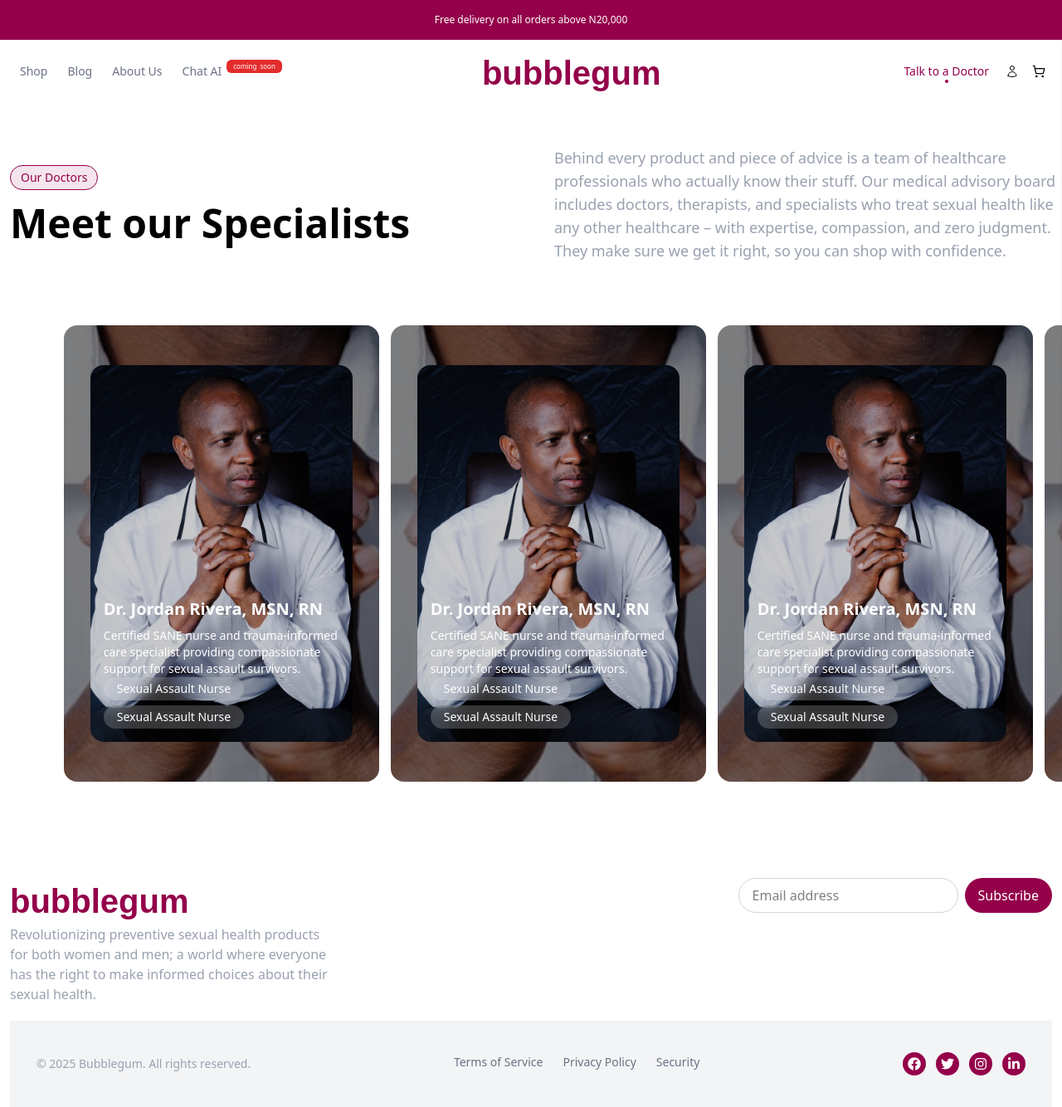
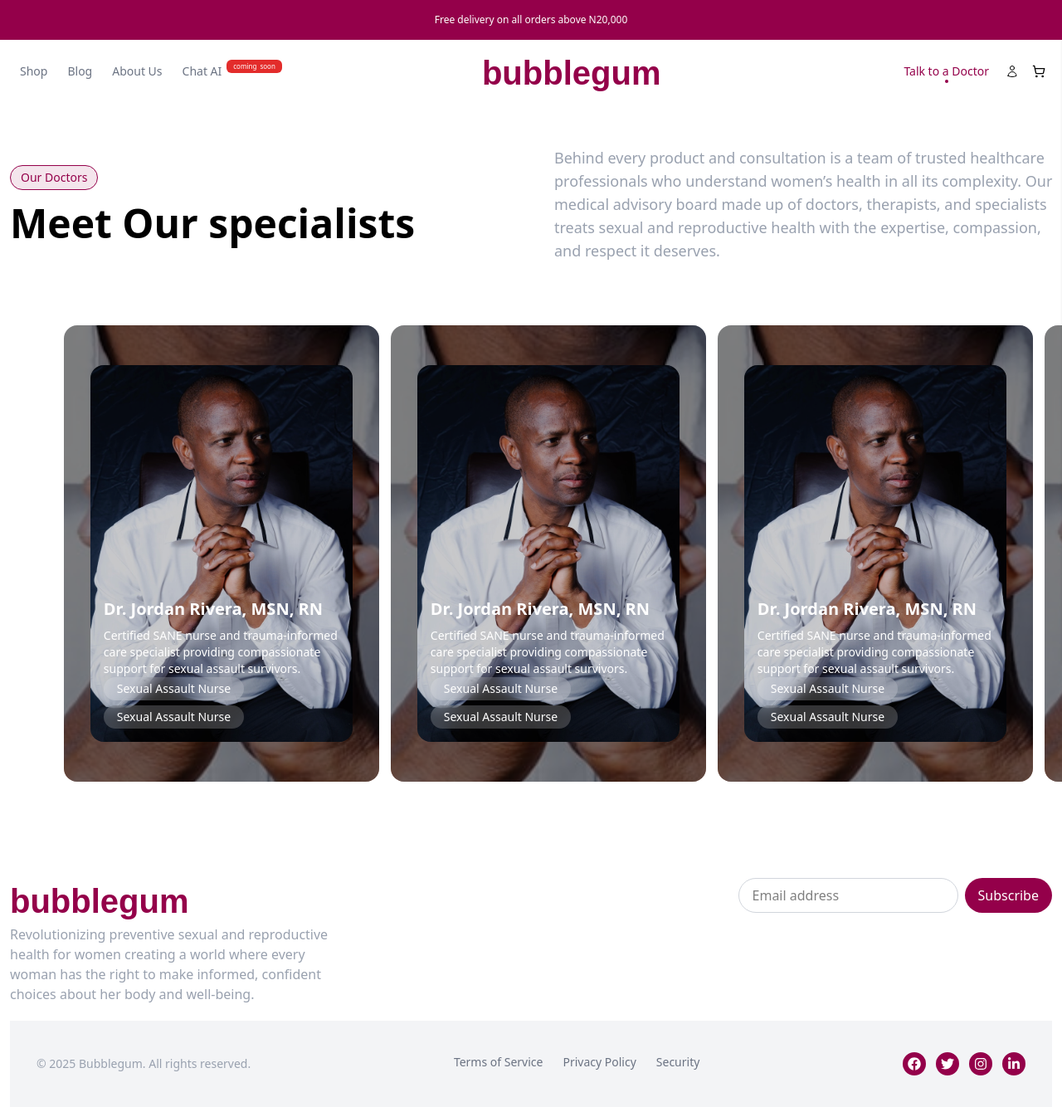
Before and after one commit to bubblegumhealth/Bubblegumhealth, a Next.js app: page /talk_to_a_doctor in a window 1280 px wide. Shown: the top 1334 px of the page at 83% size. Built offline with nearby package versions, Linux system fonts and the light colour scheme; a web font is replaced by a local one.

Commit message:
app UI update

```diff
--- a/src/components/organisms/Footer.js
+++ b/src/components/organisms/Footer.js
@@ -25,7 +25,8 @@ function Footer() {
                             </div>
                         </Link>
                         <div className='max-w-sm text-sm lg:text-base text-gray-400'>
-                            Revolutionizing preventive sexual health products for both women and men; a world where everyone has the right to make informed choices about their sexual health.
+                            Revolutionizing preventive sexual and reproductive health for women creating a world where every woman has the right to make informed, confident choices about her body and well-being.
+
                         </div>
                     </div>
                     <div>
--- a/src/components/organisms/OurDoctors.js
+++ b/src/components/organisms/OurDoctors.js
@@ -6,10 +6,11 @@ function OurDoctors() {
             <div className="max-w-7xl grid items-center md:grid-cols-2 pl-3 gap-11 mx-auto">
                 <div className="space-y-4">
                     <div className="inline-block text-sm font-medium px-3 py-1 border border-bub-primary rounded-full text-bub-primary bg-bub-primary/10">Our Doctors</div>
-                    <div className="text-5xl font-semibold">Meet our Specialists</div>
+                    <div className="text-5xl font-semibold">Meet Our specialists</div>
                 </div>
-                <div className="text-lg text-gray-400">
-                    Behind every product and piece of advice is a team of healthcare professionals who actually know their stuff. Our medical advisory board includes doctors, therapists, and specialists who treat sexual health like any other healthcare – with expertise, compassion, and zero judgment. They make sure we get it right, so you can shop with confidence.
+                <div className="text-lg text-gray-400 space-y-2">
+                    <div>Behind every product and consultation is a team of trusted healthcare professionals who understand women’s health in all its complexity. Our medical advisory board made up of doctors, therapists, and specialists treats sexual and reproductive health with the expertise, compassion, and respect it deserves.</div>
+                    {/* <div>They ensure that every recommendation is safe, reliable, and evidence-based — so you can make confident choices about your body and your well-being.</div> */}
                 </div>
             </div>
             <div className="w-screen">
--- a/src/pages/about_us.jsx
+++ b/src/pages/about_us.jsx
@@ -37,9 +37,10 @@ function Aboutus() {
                     <div className="space-y-8">
                         <div className="font-bold text-4xl">About Bubblegum</div>
                         <div className="text-xl">
-                            Our story started with a simple frustration: <span className='italic'>why is buying protection and other sexual products so unnecessarily awkward? </span>
+                            At Bubble Gum Health, we exist to give women the power to own their health decisions without shame or barriers. Strong women deserve strong solutions. We provide discreet access to contraceptives, pleasure kits, period care, pregnancy tests, and expert consultations all delivered with privacy, safety, and empowerment at the core.
+
                         </div>
-                        <div className="text-xl">Between the fluorescent-lit pharmacy aisles, judgmental stares, and products locked behind glass like they're precious jewels, we realized the whole experience was designed to make people feel embarrassed about taking care of themselves. That seemed pretty backwards to us.</div>
+                        {/* <div className="text-xl">Between the fluorescent-lit pharmacy aisles, judgmental stares, and products locked behind glass like they're precious jewels, we realized the whole experience was designed to make people feel embarrassed about taking care of themselves. That seemed pretty backwards to us.</div> */}
                     </div>
                     <div className="h-96 aboutBubblegum rounded-2xl" />
                 </div>
--- a/src/pages/index.jsx
+++ b/src/pages/index.jsx
@@ -26,9 +26,9 @@ export default function Home() {
     setBlogs(data);
   }
 
-    const gotoShop = () => {
-        window.open('https://shop.bubblegum.health', '_blank')
-    }
+  const gotoShop = () => {
+    window.open('https://shop.bubblegum.health', '_blank')
+  }
 
 
   useEffect(() => {
@@ -42,7 +42,7 @@ export default function Home() {
         <section className="bg-bub-primary text-white text-center py-20 px-4">
           <h1 className="text-4xl md:text-5xl space-y-1 font-[Playfair_Display,ui-serif,Georgia] font-bold mb-6">
             <div className="">Empowering Women's</div>
-            <div className="text-white/70">Sexual Health, Discreetly</div>
+            <div className="text-white/70">Health, Discreetly</div>
           </h1>
           <p className="text-white/70 font-bold md:text-2xl max-w-4xl mx-auto mb-8">
             From contraceptives to pleasure kits and doctor appointments -- we deliver everything you need for your sexual well-being, privately and conveniently.
@@ -56,7 +56,7 @@ export default function Home() {
             </button>
           </div>
           <p className="text-white/70 text-sm md:text-lg font-semibold max-w-3xl mx-auto leading-relaxed">
-            Your health, your choice, your privacy. We're here to make women's sexual health easier, safer, and more accessible. Whether you need birth control, intimate wellness products, or expert medical advice, we deliver discreetly and support you every step of the way.
+            Your health, your choice, your privacy. We exist to give women the power to own their health decisions without shame or barriers. Strong women deserve strong solutions.
           </p>
         </section>
 
@@ -90,7 +90,7 @@ export default function Home() {
           <div className={`${dmSerifDisplay.className} text-[#E0BBB1] text-3xl md:text-6xl lg:text-8xl pt-8 text-center max-w-5xl mx-auto`}>choose your adventure <span className="italic">responsibly</span></div>
           <div className="flex justify-center">
             {/* <Link href='/shop'> */}
-              <div onClick={gotoShop} className="font-semibold text-white bg-bub-primary rounded-full md:px-6 px-4 py-2 md:py-4 text-sm md:text-base">Shop Now</div>
+            <div onClick={gotoShop} className="font-semibold text-white bg-bub-primary rounded-full md:px-6 px-4 py-2 md:py-4 text-sm md:text-base">Shop Now</div>
             {/* </Link> */}
           </div>
         </div>
@@ -133,9 +133,11 @@ export default function Home() {
                 <div className="font-bold text-2xl md:text-4xl text-white">About Bubblegum</div>
                 <div className="md:text-xl font-normal max-w-md space-y-4">
                   <div className="">
-                    Our story started with a simple frustration: <span className="italic">why is buying protection and other sexual products so unnecessarily awkward? </span>
+                    Our story began with a simple truth: women deserve better access to their own health. For too long, buying contraceptives, period care, or intimate products has been made unnecessarily awkward — from harsh pharmacy lights to judgmental stares and products hidden away as if they were shameful.
                   </div>
-                  <div className="">Between the fluorescent-lit pharmacy aisles, judgmental stares, and products locked behind glass like they're precious jewels, we realized the whole experience was designed to make people feel embarrassed about taking care of themselves. That seemed pretty backwards to us.</div>
+                  <div className="">
+                    We knew it didn’t have to be this way. Bubble Gum was created to put women first — making sexual and reproductive health private, safe, and empowering. Because taking care of yourself should feel like strength, never embarrassment.
+                  </div>
                 </div>
                 <div className="inline-block text-sm px-6 py-4 border border-white md:text-base font-semibold cursor-pointer rounded-full">Read more</div>
               </div>
```
